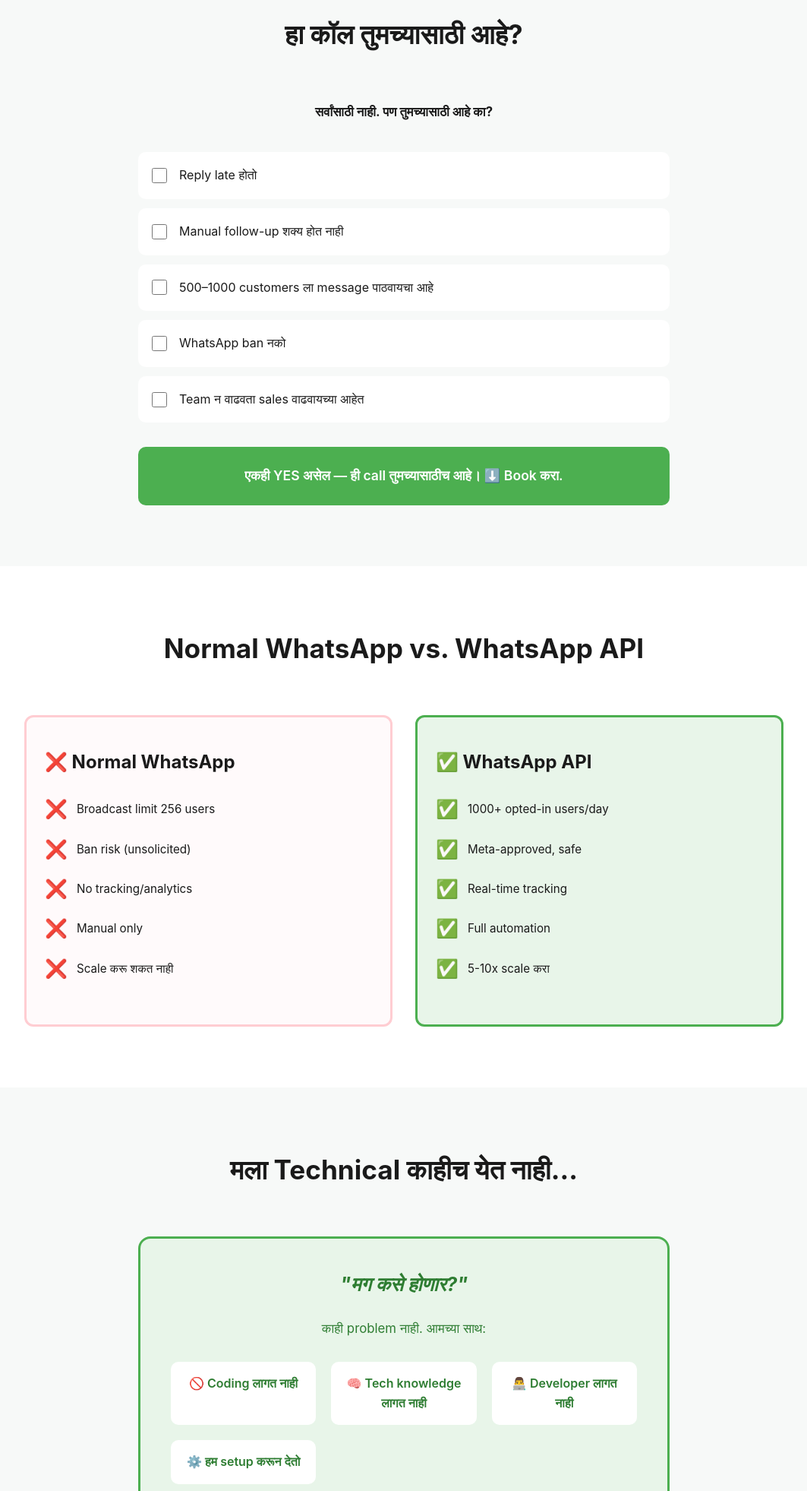
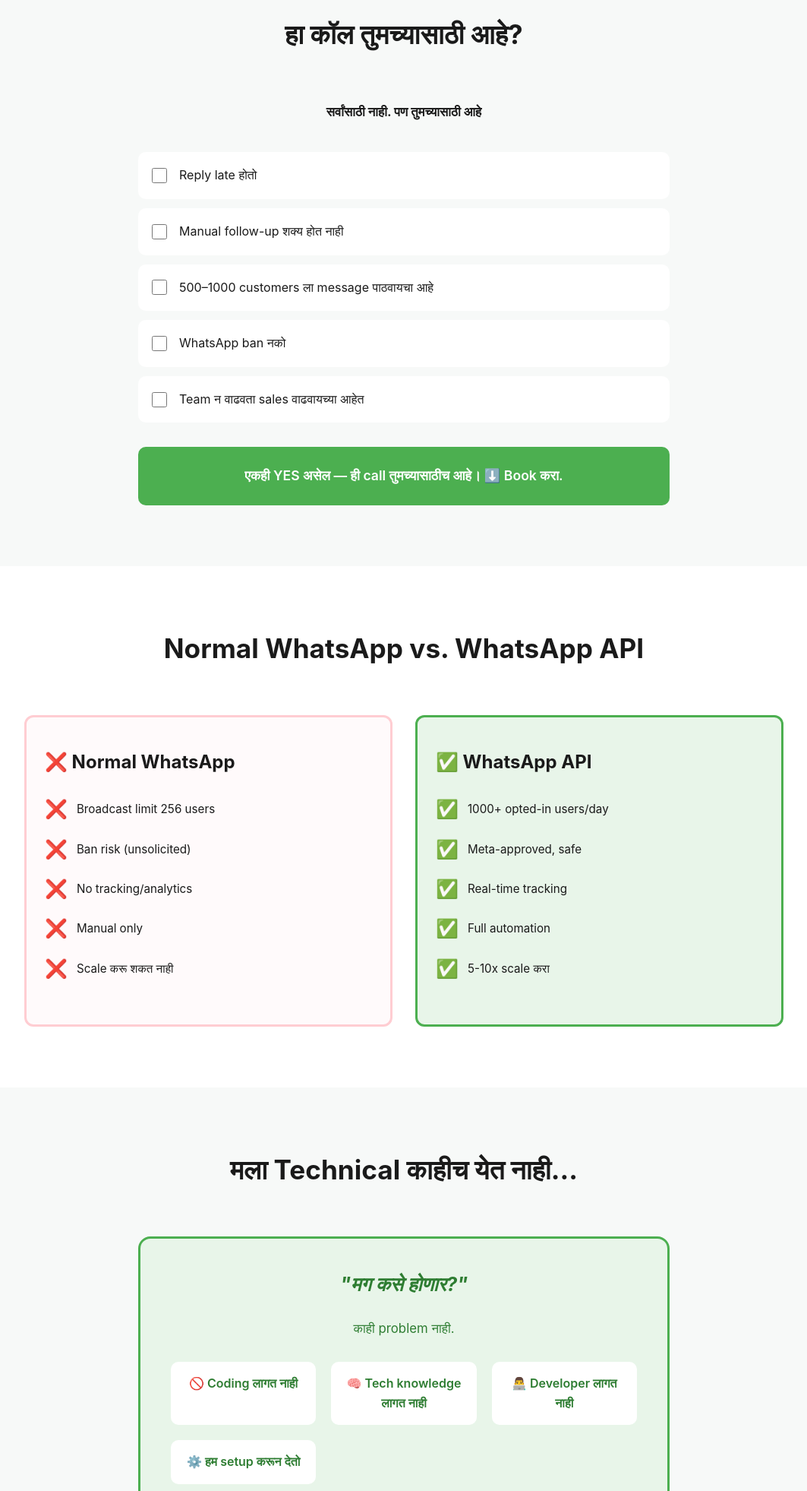
Before and after one commit to rohan7295/API, a plain HTML site: page index.html in a window 1280 px wide. Shown: the part 3520-5482 px from the top of the page at 76% size, without its empty margins (108-1171 px from the left). Drawn offline with Linux system fonts and the light colour scheme.

Commit message:
Update index.html

```diff
--- a/index.html
+++ b/index.html
@@ -805,7 +805,7 @@
     <section class="qualification-section" id="qualification">
         <h2 class="section-title">हा कॉल तुमच्यासाठी आहे?</h2>
         <p style="text-align: center; margin-bottom: 30px; font-size: 1.05rem;">
-            <strong>सर्वांसाठी नाही. पण तुमच्यासाठी आहे का?</strong>
+            <strong>सर्वांसाठी नाही. पण तुमच्यासाठी आहे </strong>
         </p>
         <div class="qualification-content">
             <div class="checkbox-card">
@@ -863,7 +863,7 @@
         <div class="no-tech-card">
             <h3>"मग कसे होणार?"</h3>
             <p style="margin: 0; margin-bottom: 30px; color: var(--color-dark-green); font-size: 1.05rem;">
-                काही problem नाही. आमच्या साथ:
+                काही problem नाही.
             </p>
             <div class="no-tech-points">
                 <div class="no-tech-point">🚫 Coding लागत नाही</div>
```
